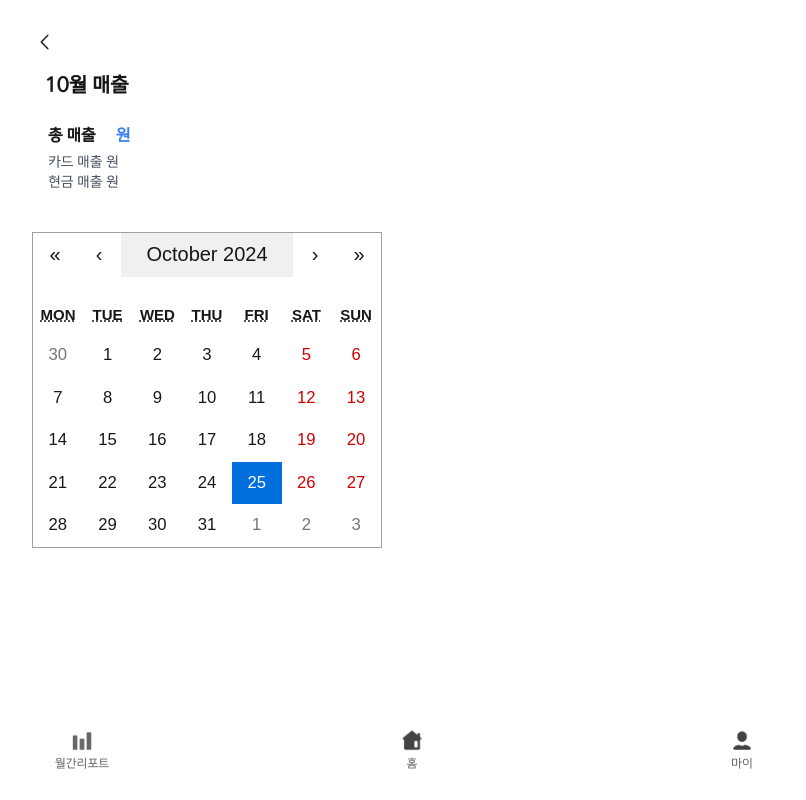
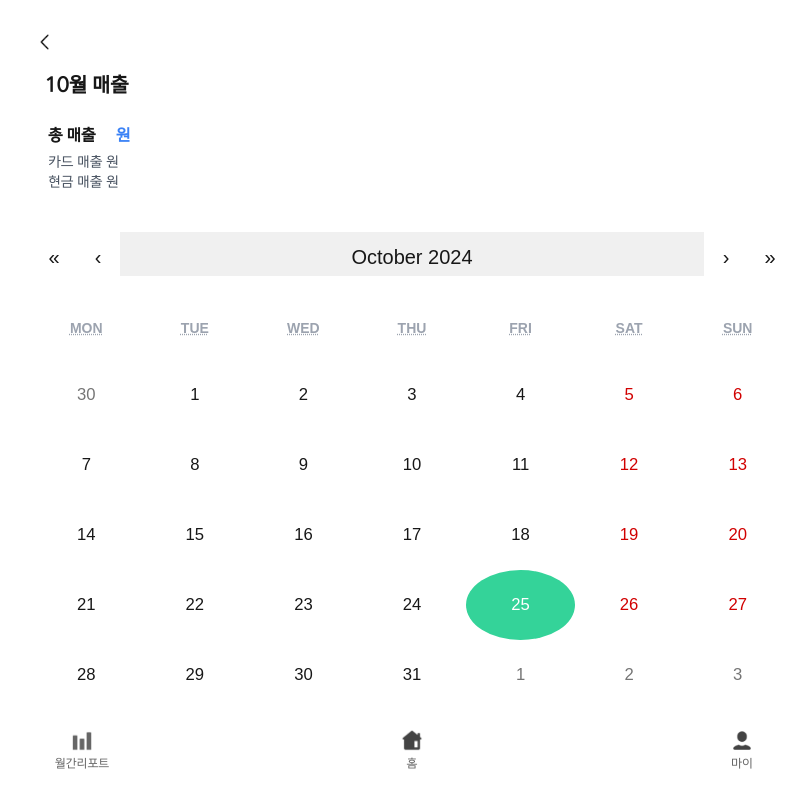
Before and after one commit to GoormFintechDev1/frontend, a Next.js app: page /revenue in a window 1280 px wide. Shown: the whole page, without its empty margins (228-1034 px from the left). Built offline with nearby package versions, Linux system fonts and the light colour scheme; no server answers.

Commit message:
Style(calendar): 디자인 수정

```diff
--- a/src/app/globals.css
+++ b/src/app/globals.css
@@ -84,3 +84,62 @@ body {
   @apply flex flex-col bg-white p-4 rounded-2xl;
   box-shadow: 0px 0px 10px rgba(214, 214, 214, 0.25);
 }
+
+/* 기본 캘린더 설정 */
+.react-calendar {
+  width: 100% !important;
+  max-width: 100%  !important;
+  background: white  !important;
+  border: none  !important ;
+  line-height: 2.5em  !important;
+}
+
+/* 상단 요일 설정 */
+.react-calendar__month-view__weekdays__weekday {
+  color: #9ca3af ; /* 요일 색상 */
+  font-size: 14px;
+  font-weight: bold;
+  text-align: center;
+}
+
+/* 날짜 버튼 설정 */
+.react-calendar__tile {
+  padding: 10px;
+  font-size: 16px;
+  font-weight: bold;
+  text-align: center;
+}
+
+/* 주말 색상 설정 */
+.react-calendar__month-view__days__day--saturday {
+  color: #3b82f6; /* 파란색 */
+}
+
+.react-calendar__month-view__days__day--sunday {
+  color: #ef4444; /* 빨간색 */
+}
+
+/* 오늘 날짜 강조 */
+.react-calendar__tile--now {
+  background: #34d399; /* 초록색 배경 */
+  color: white !important;
+  border-radius: 50%;
+}
+
+/* 날짜 hover 효과 */
+.react-calendar__tile:enabled:hover {
+  background: #d1d5db;
+  border-radius: 50%;
+}
+
+/* 클릭한 날짜 강조 */
+.react-calendar__tile--active {
+  background: #34d399 !important; /* 클릭 시 초록색 */
+  color: white !important;
+  border-radius: 50%;
+}
+
+/* 비활성화된 날짜 */
+.react-calendar__tile--disabled {
+  color: #d1d5db; /* 흐린 회색 */
+}
```
